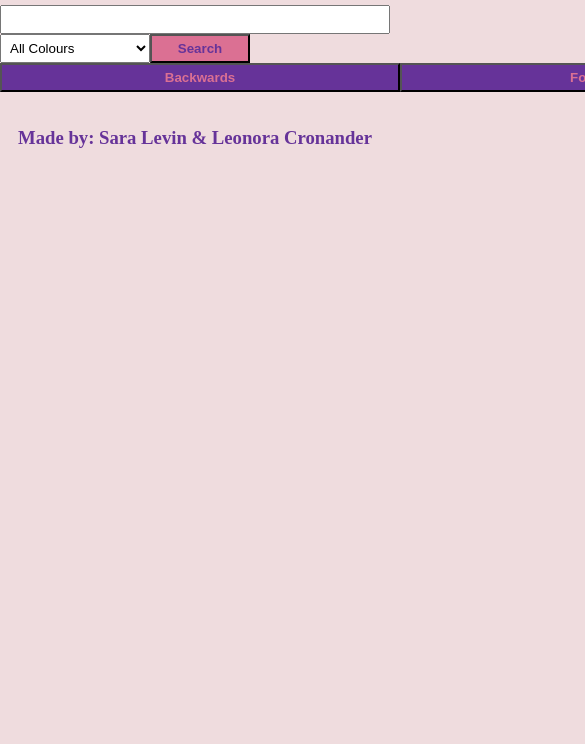
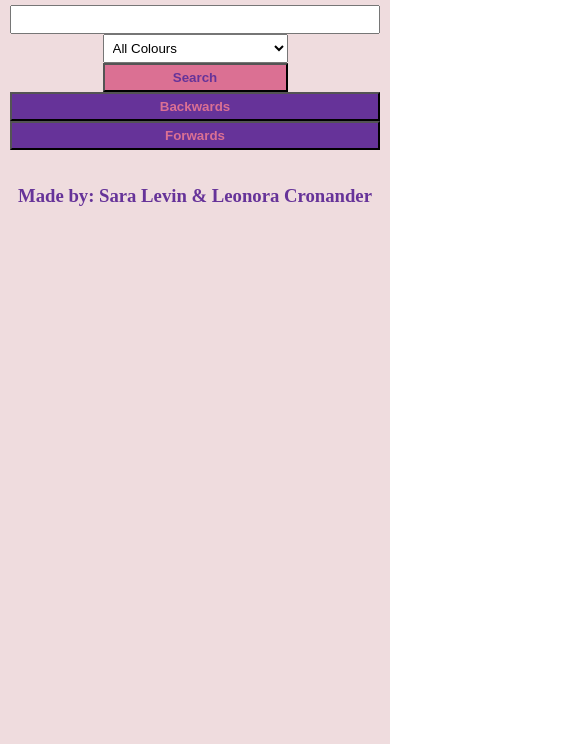
Before and after one commit to sara-levin/Frontend-Project-2, a plain HTML site: page index.html in a window 390 px wide. Shown: the part 100-844 px from the top of the page, 585 px wide, since content can reach past the window. Drawn offline with Linux system fonts and the light colour scheme.

Commit message:
Project 2 - CSS - version 2

```diff
--- a/style.css
+++ b/style.css
@@ -1,3 +1,7 @@
+html{
+    width: 100%
+}
+
 body {
     margin-left: auto;
     margin-right: auto;
@@ -9,7 +13,8 @@ body {
     text-align: center;
     color: palevioletred;
     margin-bottom: 0px;
-
+    margin-left: auto;
+    margin-right: auto;
 }
 
 #Subheader{
@@ -18,6 +23,8 @@ body {
     margin-top: 0px;
     font-weight:bolder;
     font-style: italic;
+    margin-left: auto;
+    margin-right: auto;
 }
 
 #searchform{
@@ -31,17 +38,19 @@ body {
 
 #search{
     display: flex;
-    width: 550px;
+    width: 60%;
     padding: 5px;
 }
 
 #colors{
     padding: 5px;
-    min-width: 150px;
+    width: 20%;
+    min-width: 100px;
 }
 
 #submit{
-    width: 100px;
+    width: 20%;
+    min-width: 100px;
     padding: 5px;
     color: rebeccapurple;
     background-color: palevioletred;
@@ -53,11 +62,12 @@ body {
     flex-direction: row;
     margin-left: auto;
     margin-right: auto;
+    width: 100%
 }
 
 #backwards{
     min-height: 15px;
-    width: 400px;
+    width: 100%;
     padding: 5px;
     color: palevioletred;
     background-color: rebeccapurple;
@@ -66,7 +76,7 @@ body {
 
 #forwards{
     min-height: 15px;
-    width: 400px;
+    width: 100%;
     padding: 5px;
     color: palevioletred;
     background-color: rebeccapurple;
@@ -103,3 +113,21 @@ H3 {
     color: rebeccapurple;
     text-align: center;
 }
+
+@media screen and ( max-width: 800px) {
+    #searchform  { flex-direction: column; padding-right:10px ; padding-left: 10px;}
+    #buttons  { flex-direction: column; }
+    #search{ width: 100%;}
+
+    #colors{
+        width: 50%;
+        margin-left: auto;
+        margin-right: auto;
+    }
+
+    #submit{
+        width: 50%;
+        margin-left: auto;
+        margin-right: auto;
+    }
+}
```
